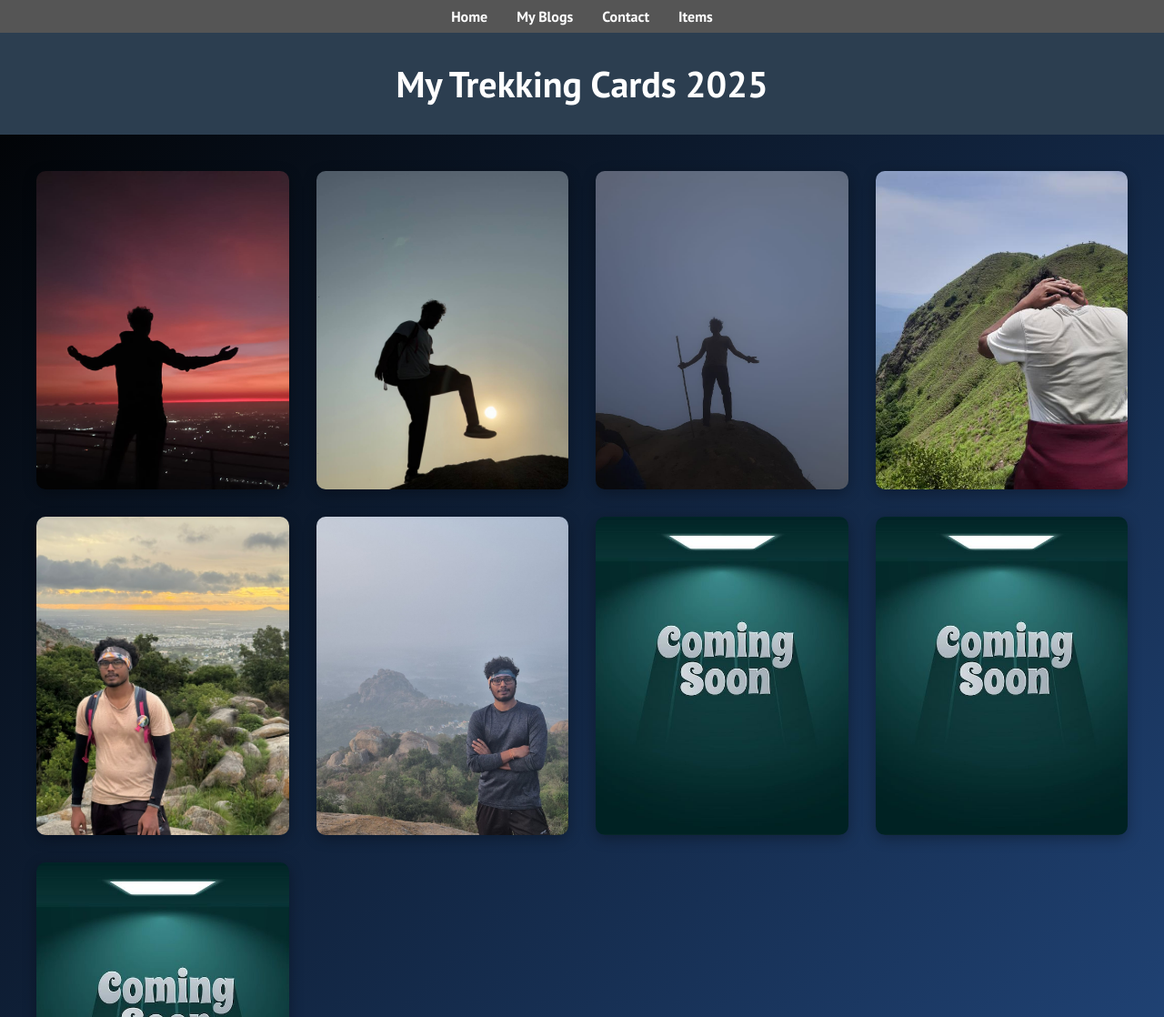
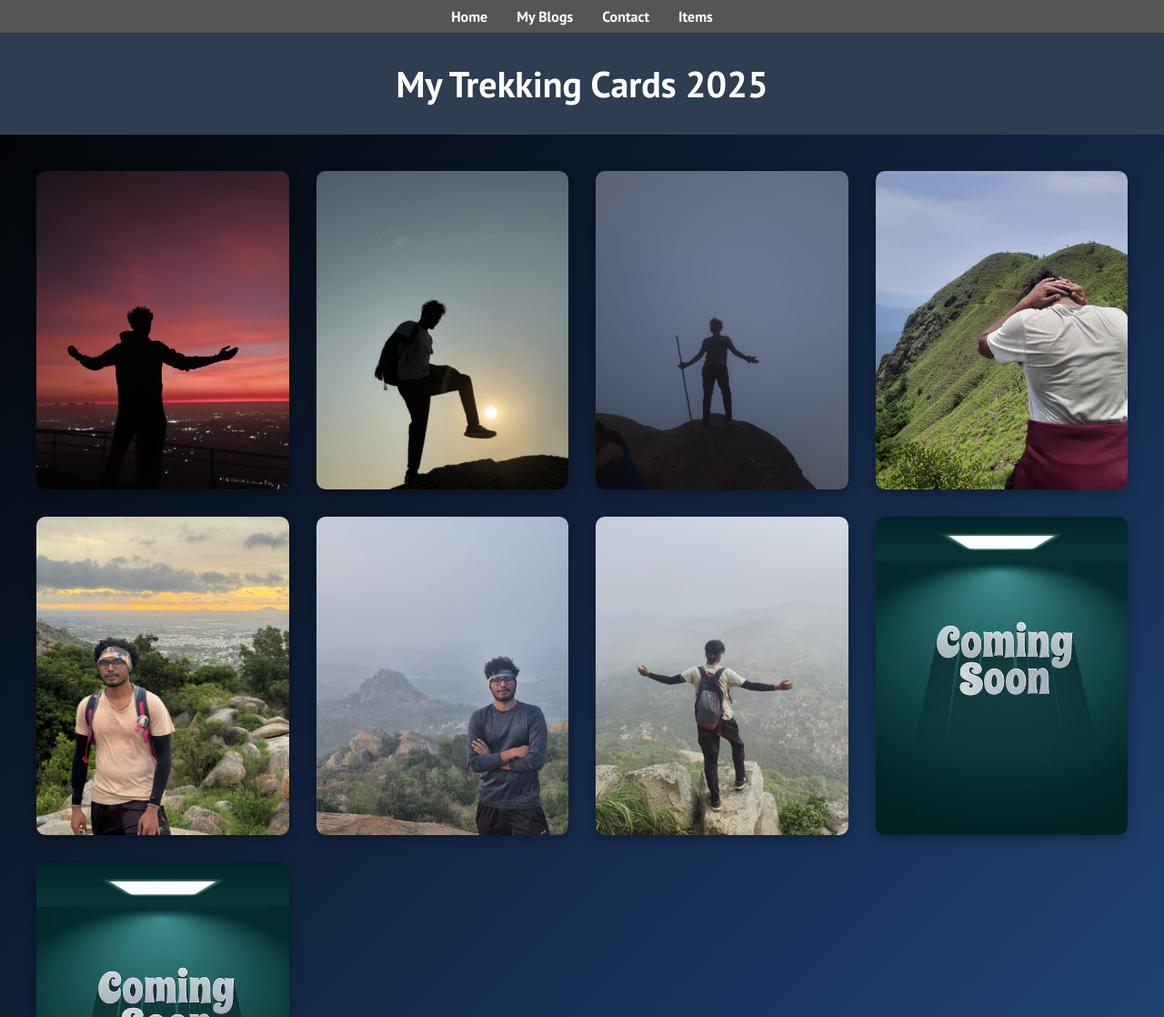
Before and after one commit to bhanuprathap-bp/MyLifeMyBlog, a plain HTML site: page trek_board.html in a window 1280 px wide. Shown: the top 1118 px of the page at 91% size. Drawn offline with Linux system fonts and the light colour scheme.

Commit message:
Update trek_board.html
skandagiri image upload

```diff
--- a/trek_board.html
+++ b/trek_board.html
@@ -224,7 +224,7 @@
     <div class="card" onclick="this.classList.toggle('flipped')">
       <div class="card-inner">
         <div class="card-front">
-          <img src="images/trekking/coming_soon1.jpg" alt="Skandagiri">
+          <img src="images/trekking/skandagiri1.jpeg" alt="Skandagiri">
         </div>
         <div class="card-back">
           <h3>Skandagiri, Karnataka</h3>
```
